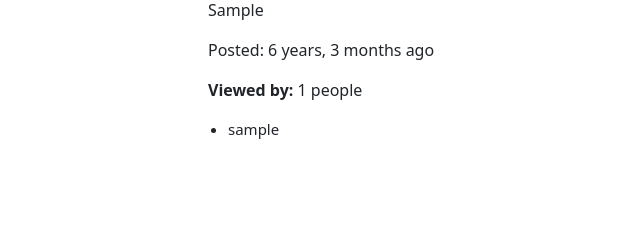
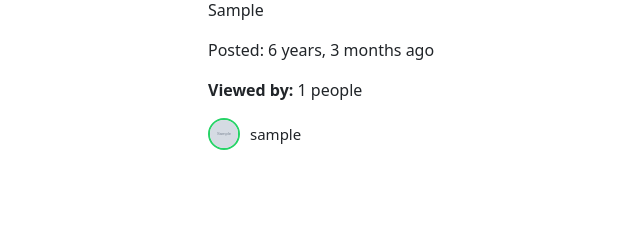
Before and after one commit to arooba-shafique/talkify, a Django app: page /status/view/1/ in a window 1280 px wide. Shown: the part 561-800 px from the top of the page, without its empty margins (148-788 px from the left). Run offline with Django 5.2, Linux system fonts and the light colour scheme; a user stored in the database is signed in; tables that the repository leaves empty hold one stand-in row (values such as "Sample post"); grey boxes marked "Sample" are stand-in pictures.

Commit message:
Update status_detail.html

```diff
--- a/chat/templates/status/status_detail.html
+++ b/chat/templates/status/status_detail.html
@@ -1,23 +1,21 @@
 {% extends 'base.html' %}
+{% load static %}
 {% block content %}
 <style>
   *, *::before, *::after {
     box-sizing: border-box;
   }
-
   .status-detail-wrapper {
     max-width: 600px;
     margin: 20px auto;
     padding: 0 16px;
   }
-
   .status-detail-wrapper h2 {
     font-size: clamp(18px, 5vw, 26px);
     margin-bottom: 14px;
     word-break: break-word;
   }
-
-  .status-detail-wrapper img {
+  .status-detail-wrapper .status-img {
     width: 100%;
     max-height: 500px;
     height: auto;
@@ -25,24 +23,32 @@
     border-radius: 10px;
     display: block;
   }
-
   .status-detail-wrapper p {
     font-size: clamp(13px, 3.5vw, 16px);
     margin-top: 12px;
     word-break: break-word;
   }
-
-  .status-detail-wrapper ul {
-    padding-left: 20px;
-    margin-top: 6px;
+  .viewer-list {
+    list-style: none;
+    padding: 0;
+    margin-top: 8px;
   }
-
-  .status-detail-wrapper ul li {
+  .viewer-list li {
+    display: flex;
+    align-items: center;
+    gap: 10px;
+    margin-bottom: 8px;
     font-size: clamp(13px, 3.5vw, 15px);
-    margin-bottom: 4px;
+  }
+  .viewer-list li img {
+    width: 32px;
+    height: 32px;
+    border-radius: 50%;
+    object-fit: cover;
+    flex-shrink: 0;
+    border: 2px solid #25d366;
   }
 </style>
-
 <div class="status-detail-wrapper">
   <h2>
     {% if request.user == status.user %}
@@ -51,17 +57,23 @@
       {{ status.user.username }}'s Status
     {% endif %}
   </h2>
-  <img src="{{ status.image.url }}" alt="Status">
+  <img class="status-img" src="{{ status.image.url }}" alt="Status">
   <p>{{ status.caption }}</p>
   <p>Posted: {{ status.created_at|timesince }} ago</p>
   {% if request.user == status.user %}
     <p><strong>Viewed by:</strong> {{ status.viewers.count }} people</p>
-    <ul>
+    <ul class="viewer-list">
       {% for viewer in status.viewers.all %}
-        <li>{{ viewer.username }}</li>
+        <li>
+          {% if viewer.profile_picture %}
+            <img src="{{ viewer.profile_picture.url }}" alt="{{ viewer.username }}">
+          {% else %}
+            <img src="{% static 'default-profile.png' %}" alt="default">
+          {% endif %}
+          <span>{{ viewer.username }}</span>
+        </li>
       {% endfor %}
     </ul>
   {% endif %}
 </div>
-
 {% endblock %}
```
